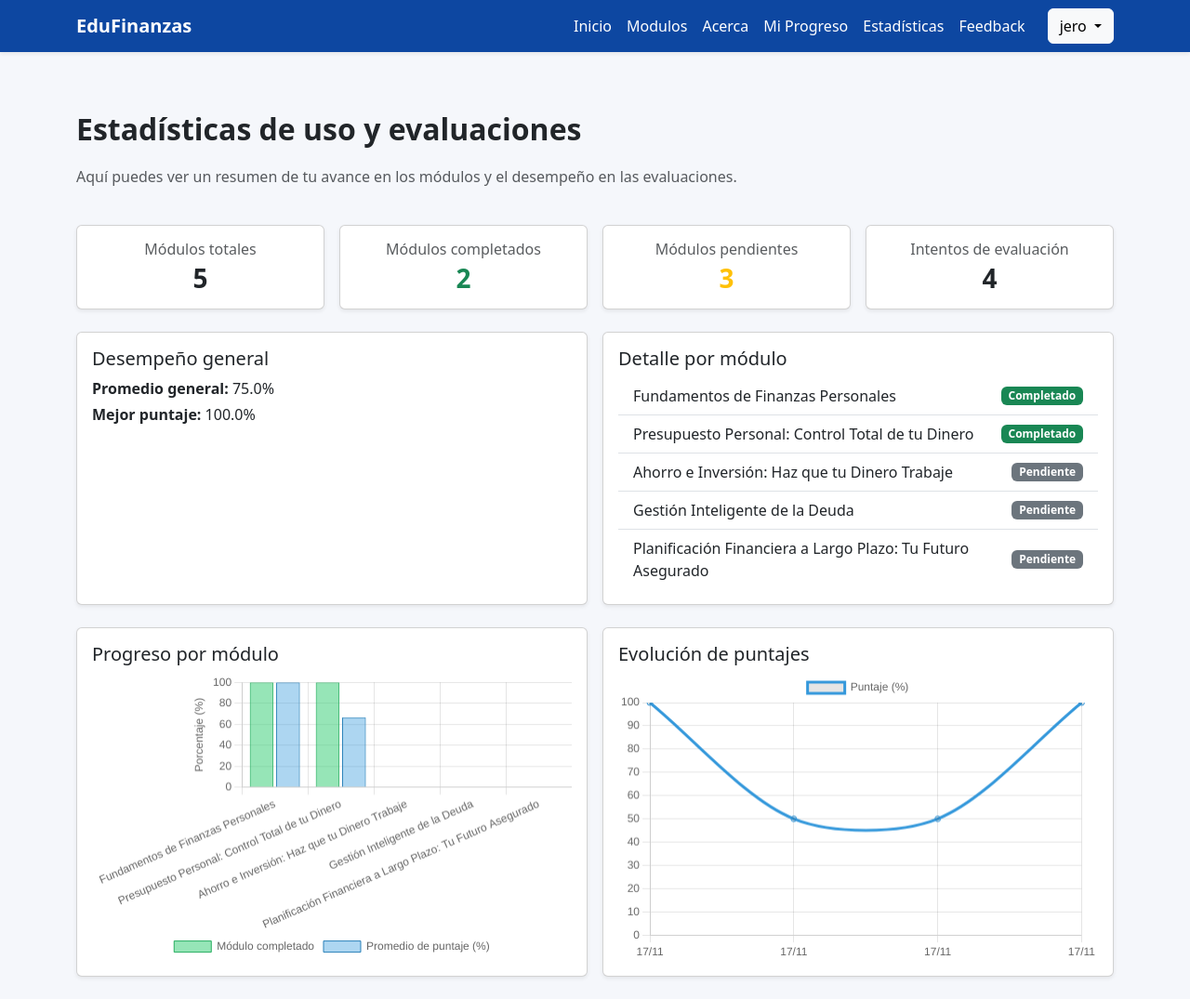
After one commit to jetabaresg/EduFinanzas, a Django app: page /estadisticas/ in a window 1280 px wide. The commit adds this page. Shown: the whole page at 93% size. Run offline with Django 5.2, Linux system fonts and the light colour scheme; a user stored in the database is signed in; data comes from the database, SQL or seed files in the repository.

Commit message:
Actualiza vistas y plantillas de estadísticas

```diff
--- a/pagina_principal/urls.py
+++ b/pagina_principal/urls.py
@@ -10,6 +10,7 @@ urlpatterns = [
     path('aprende/contenido/<int:contenido_id>/', views.ver_contenido, name='ver_contenido'),
     path('evaluacion/<int:contenido_id>/procesar/', views.procesar_evaluacion, name='procesar_evaluacion'),
     path('evaluacion/intento/<int:intento_id>/abandonar/', views.abandonar_evaluacion, name='abandonar_evaluacion'),
+    path('estadisticas/', views.estadisticas, name='estadisticas'),
     path('progreso/', views.ver_progreso, name='ver_progreso'),
     path('feedback/', views.feedback, name='feedback'),
 ]
--- a/pagina_principal/views.py
+++ b/pagina_principal/views.py
@@ -1,7 +1,9 @@
+import json
 from django.shortcuts import render, get_object_or_404, redirect
 from django.contrib.auth.decorators import login_required
 from django.contrib import messages
 from django.utils import timezone
+from django.db.models import Avg
 from django.http import JsonResponse
 from .models import Modulo, Contenido, Feedback, Progreso,Pregunta, OpcionRespuesta, IntentoEvaluacion, RespuestaUsuario
 
@@ -218,6 +220,7 @@ def procesar_evaluacion(request, contenido_id):
 
         # Actualizar intento
         intento.puntaje_obtenido = puntaje_total
+        intento.puntaje_maximo = total_preguntas
         intento.completado = True
         intento.fecha_fin = timezone.now()
         intento.save()
@@ -239,6 +242,7 @@ def procesar_evaluacion(request, contenido_id):
         contexto = {
             'contenido': contenido,
             'modulo': modulo,
+            'intento': intento,
             'puntaje_obtenido': puntaje_total,
             'puntaje_maximo': total_preguntas,
             'respuestas_correctas': respuestas_correctas,
@@ -295,3 +299,98 @@ def abandonar_evaluacion(request, intento_id):
 
     messages.info(request, "Has abandonado la evaluación. Puedes intentarlo nuevamente cuando quieras.")
     return redirect('detalle_modulo', modulo_id=intento.contenido.modulo.id)
+
+
+@login_required
+def estadisticas(request):
+    """Vista de métricas de uso y desempeño del usuario."""
+    usuario = request.user
+
+    # Módulos publicados
+    modulos = list(Modulo.objects.filter(publicado=True).order_by("orden"))
+    progreso_por_modulo = {
+        p.modulo_id: p for p in Progreso.objects.filter(usuario=usuario, modulo__in=modulos)
+    }
+
+    # Marcar en cada módulo si el usuario tiene progreso/completado
+    for modulo in modulos:
+        progreso = progreso_por_modulo.get(modulo.id)
+        modulo.progreso_usuario = progreso
+        modulo.completado = bool(progreso and progreso.completado)
+
+    total_modulos = len(modulos)
+    modulos_completados = sum(
+        1 for m in modulos if m.completado
+    )
+    modulos_pendientes = total_modulos - modulos_completados
+
+    # Intentos de evaluaciones completados
+    intentos = list(
+        IntentoEvaluacion.objects.filter(usuario=usuario, completado=True)
+        .select_related("contenido", "contenido__modulo")
+        .order_by("-fecha_fin")
+    )
+
+    def porcentaje(intento: IntentoEvaluacion) -> float:
+        maximo = intento.puntaje_maximo or 1
+        return round((intento.puntaje_obtenido / maximo) * 100, 2)
+
+    porcentajes = [porcentaje(i) for i in intentos]
+    promedio_general = round(sum(porcentajes) / len(porcentajes), 2) if porcentajes else 0
+    mejor_puntaje = max(porcentajes) if porcentajes else 0
+
+    # Datos por módulo
+    labels_modulos = []
+    data_completados = []
+    data_promedios = []
+    for modulo in modulos:
+        labels_modulos.append(modulo.titulo)
+        data_completados.append(1 if progreso_por_modulo.get(modulo.id) and progreso_por_modulo[modulo.id].completado else 0)
+
+        intentos_modulo = [i for i in intentos if i.contenido.modulo_id == modulo.id]
+        if intentos_modulo:
+            prom = sum(porcentaje(i) for i in intentos_modulo) / len(intentos_modulo)
+        else:
+            prom = 0
+        data_promedios.append(round(prom, 2))
+
+    # Últimos intentos para línea de tiempo
+    ultimos = list(reversed(intentos[-8:]))  # últimos 8, en orden cronológico
+    timeline_labels = [
+        (i.fecha_fin or i.fecha_inicio).strftime("%d/%m") if (i.fecha_fin or i.fecha_inicio) else "-"
+        for i in ultimos
+    ]
+    timeline_scores = [porcentaje(i) for i in ultimos]
+
+    chart_payload = {
+        "modulos": {
+            "labels": labels_modulos,
+            "completados": data_completados,
+            "promedios": data_promedios,
+        },
+        "timeline": {
+            "labels": timeline_labels,
+            "scores": timeline_scores,
+        },
+        "resumen": {
+            "total_modulos": total_modulos,
+            "modulos_completados": modulos_completados,
+            "modulos_pendientes": modulos_pendientes,
+            "promedio_general": promedio_general,
+            "mejor_puntaje": mejor_puntaje,
+            "total_intentos": len(intentos),
+        },
+    }
+
+    contexto = {
+        "stats_json": json.dumps(chart_payload, ensure_ascii=False),
+        "total_modulos": total_modulos,
+        "modulos_completados": modulos_completados,
+        "modulos_pendientes": modulos_pendientes,
+        "promedio_general": promedio_general,
+        "mejor_puntaje": mejor_puntaje,
+        "total_intentos": len(intentos),
+        "modulos": modulos,
+    }
+
+    return render(request, "estadisticas.html", contexto)
--- a/templates/base.html
+++ b/templates/base.html
@@ -55,6 +55,7 @@
                     <li class="nav-item"><a class="nav-link text-white" href="{% url 'acerca' %}">Acerca</a></li>
                     {% if user.is_authenticated %}
                     <li class="nav-item"><a class="nav-link text-white" href="{% url 'ver_progreso' %}">Mi Progreso</a></li>
+                    <li class="nav-item"><a class="nav-link text-white" href="{% url 'estadisticas' %}">Estadísticas</a></li>
                     {% endif %}
                     <li class="nav-item"><a class="nav-link text-white" href="{% url 'feedback' %}">Feedback</a></li>
                 </ul>
--- /dev/null
+++ b/templates/estadisticas.html
@@ -0,0 +1,192 @@
+{% extends 'base.html' %}
+{% load static %}
+
+{% block content %}
+<div class="row mb-4">
+    <div class="col-12">
+        <h2 class="section-title">Estadísticas de uso y evaluaciones</h2>
+        <p class="text-muted">Aquí puedes ver un resumen de tu avance en los módulos y el desempeño en las evaluaciones.</p>
+    </div>
+</div>
+
+<div class="row g-3 mb-4">
+    <div class="col-6 col-md-3">
+        <div class="card text-center shadow-sm">
+            <div class="card-body">
+                <h6 class="text-muted mb-1">Módulos totales</h6>
+                <h3 class="fw-bold mb-0">{{ total_modulos }}</h3>
+            </div>
+        </div>
+    </div>
+    <div class="col-6 col-md-3">
+        <div class="card text-center shadow-sm">
+            <div class="card-body">
+                <h6 class="text-muted mb-1">Módulos completados</h6>
+                <h3 class="fw-bold text-success mb-0">{{ modulos_completados }}</h3>
+            </div>
+        </div>
+    </div>
+    <div class="col-6 col-md-3">
+        <div class="card text-center shadow-sm">
+            <div class="card-body">
+                <h6 class="text-muted mb-1">Módulos pendientes</h6>
+                <h3 class="fw-bold text-warning mb-0">{{ modulos_pendientes }}</h3>
+            </div>
+        </div>
+    </div>
+    <div class="col-6 col-md-3">
+        <div class="card text-center shadow-sm">
+            <div class="card-body">
+                <h6 class="text-muted mb-1">Intentos de evaluación</h6>
+                <h3 class="fw-bold mb-0">{{ total_intentos }}</h3>
+            </div>
+        </div>
+    </div>
+</div>
+
+<div class="row g-3 mb-4">
+    <div class="col-md-6">
+        <div class="card shadow-sm h-100">
+            <div class="card-body">
+                <h5 class="card-title">Desempeño general</h5>
+                <p class="mb-1"><strong>Promedio general:</strong> {{ promedio_general }}%</p>
+                <p class="mb-0"><strong>Mejor puntaje:</strong> {{ mejor_puntaje }}%</p>
+            </div>
+        </div>
+    </div>
+    <div class="col-md-6">
+        <div class="card shadow-sm h-100">
+            <div class="card-body">
+                <h5 class="card-title">Detalle por módulo</h5>
+                {% if modulos %}
+                    <ul class="list-group list-group-flush">
+                        {% for modulo in modulos %}
+                            <li class="list-group-item d-flex justify-content-between align-items-center">
+                                <span>{{ modulo.titulo }}</span>
+                                {% if modulo.progreso_usuario and modulo.progreso_usuario.completado %}
+                                    <span class="badge bg-success">Completado</span>
+                                {% else %}
+                                    <span class="badge bg-secondary">Pendiente</span>
+                                {% endif %}
+                            </li>
+                        {% endfor %}
+                    </ul>
+                {% else %}
+                    <p class="text-muted mb-0">Aún no hay módulos disponibles.</p>
+                {% endif %}
+            </div>
+        </div>
+    </div>
+</div>
+
+<div class="row g-3 mb-4">
+    <div class="col-md-6">
+        <div class="card shadow-sm h-100">
+            <div class="card-body">
+                <h5 class="card-title">Progreso por módulo</h5>
+                <canvas id="modulosChart" height="180"></canvas>
+            </div>
+        </div>
+    </div>
+    <div class="col-md-6">
+        <div class="card shadow-sm h-100">
+            <div class="card-body">
+                <h5 class="card-title">Evolución de puntajes</h5>
+                <canvas id="timelineChart" height="180"></canvas>
+            </div>
+        </div>
+    </div>
+</div>
+
+<script src="https://cdn.jsdelivr.net/npm/chart.js"></script>
+<script>
+    (function () {
+        const payload = {{ stats_json|safe }};
+
+        // Gráfico de módulos (barras de completado y promedio)
+        const ctxModulos = document.getElementById('modulosChart');
+        if (ctxModulos && payload.modulos.labels.length) {
+            new Chart(ctxModulos, {
+                type: 'bar',
+                data: {
+                    labels: payload.modulos.labels,
+                    datasets: [
+                        {
+                            label: 'Módulo completado',
+                            data: payload.modulos.completados.map(v => v ? 100 : 0),
+                            backgroundColor: 'rgba(46, 204, 113, 0.5)',
+                            borderColor: 'rgba(39, 174, 96, 1)',
+                            borderWidth: 1
+                        },
+                        {
+                            label: 'Promedio de puntaje (%)',
+                            data: payload.modulos.promedios,
+                            backgroundColor: 'rgba(52, 152, 219, 0.4)',
+                            borderColor: 'rgba(41, 128, 185, 1)',
+                            borderWidth: 1
+                        }
+                    ]
+                },
+                options: {
+                    responsive: true,
+                    scales: {
+                        y: {
+                            beginAtZero: true,
+                            max: 100,
+                            title: {
+                                display: true,
+                                text: 'Porcentaje (%)'
+                            }
+                        }
+                    },
+                    plugins: {
+                        legend: {
+                            position: 'bottom'
+                        },
+                        tooltip: {
+                            callbacks: {
+                                label: function(context) {
+                                    const label = context.dataset.label || '';
+                                    const value = context.parsed.y;
+                                    if (label === 'Módulo completado') {
+                                        return `${label}: ${value === 100 ? 'Sí' : 'No'}`;
+                                    }
+                                    return `${label}: ${value}%`;
+                                }
+                            }
+                        }
+                    }
+                }
+            });
+        }
+
+        // Gráfico de línea de tiempo de puntajes
+        const ctxTimeline = document.getElementById('timelineChart');
+        if (ctxTimeline && payload.timeline.labels.length) {
+            new Chart(ctxTimeline, {
+                type: 'line',
+                data: {
+                    labels: payload.timeline.labels,
+                    datasets: [{
+                        label: 'Puntaje (%)',
+                        data: payload.timeline.scores,
+                        fill: false,
+                        borderColor: 'rgba(52, 152, 219, 1)',
+                        tension: 0.3
+                    }]
+                },
+                options: {
+                    responsive: true,
+                    scales: {
+                        y: {
+                            beginAtZero: true,
+                            max: 100
+                        }
+                    }
+                }
+            });
+        }
+    })();
+</script>
+
+{% endblock %}
--- a/templates/evaluacion/resultados.html
+++ b/templates/evaluacion/resultados.html
@@ -90,7 +90,7 @@
                         Volver al modulo
                     </a>
                     {% if not aprobado %}
-                    <a href="{% url 'iniciar_evaluacion' contenido.id %}" class="btn btn-primary">
+                    <a href="{% url 'ver_contenido' contenido.id %}" class="btn btn-primary">
                         Intentar nuevamente
                     </a>
                     {% endif %}
```
